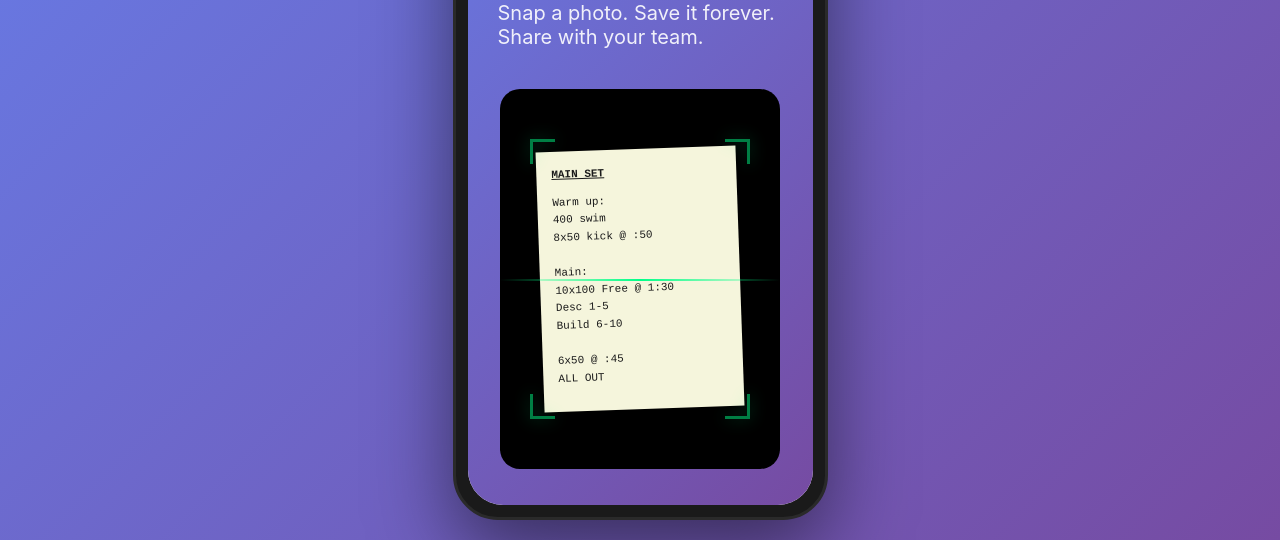
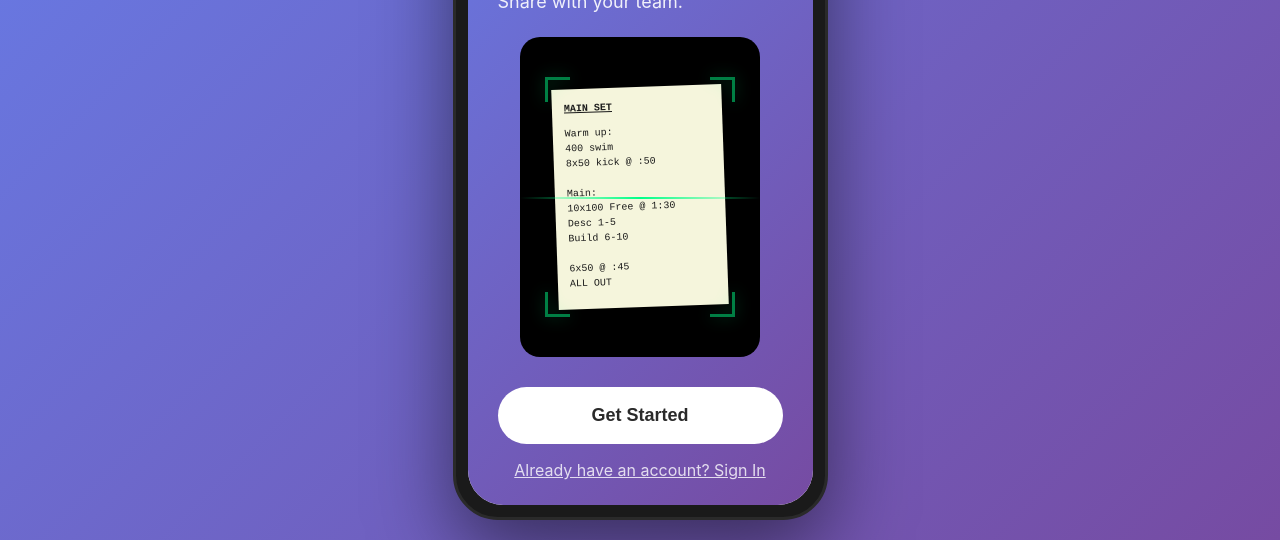
Before and after one commit to swimnerdtim/swimnerd-onboarding, a plain HTML site: page index.html in a window 1280 px wide. Shown: the part 312-852 px from the top of the page. Drawn offline with Linux system fonts and the light colour scheme.

Commit message:
Fix: Reduce landing page content size to ensure button visibility

```diff
--- a/index.html
+++ b/index.html
@@ -19,6 +19,7 @@
             align-items: center;
             justify-content: center;
             padding: 20px;
+            overflow: auto;
         }
 
         .phone-container {
@@ -296,24 +297,24 @@
         }
 
         .landing-title {
-            font-size: 48px;
+            font-size: 40px;
             font-weight: 700;
-            margin-bottom: 20px;
+            margin-bottom: 15px;
             line-height: 1.1;
         }
 
         .landing-subtitle {
-            font-size: 20px;
-            margin-bottom: 40px;
+            font-size: 18px;
+            margin-bottom: 25px;
             opacity: 0.9;
         }
 
         .camera-demo {
-            width: 280px;
-            height: 380px;
+            width: 240px;
+            height: 320px;
             background: #000;
             border-radius: 20px;
-            margin: 0 auto 40px auto;
+            margin: 0 auto 30px auto;
             position: relative;
             overflow: hidden;
         }
@@ -323,13 +324,13 @@
             top: 50%;
             left: 50%;
             transform: translate(-50%, -50%) rotate(-2deg);
-            width: 200px;
-            height: 260px;
+            width: 170px;
+            height: 220px;
             background: #f5f5dc;
-            padding: 15px;
+            padding: 12px;
             font-family: 'Courier New', monospace;
-            font-size: 11px;
-            line-height: 1.6;
+            font-size: 10px;
+            line-height: 1.5;
             color: #1a1a1a;
         }
 
@@ -338,8 +339,8 @@
             top: 50%;
             left: 50%;
             transform: translate(-50%, -50%);
-            width: 220px;
-            height: 280px;
+            width: 190px;
+            height: 240px;
             pointer-events: none;
         }
 
```
